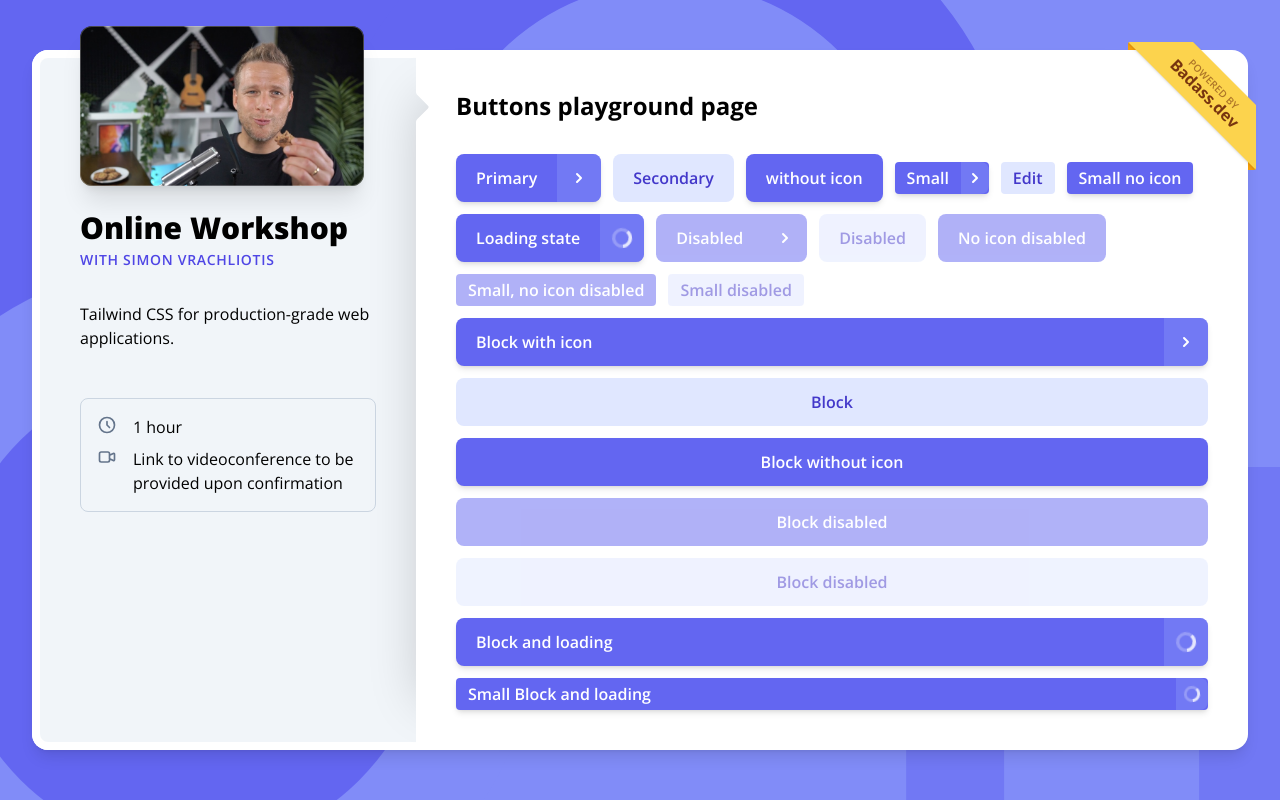
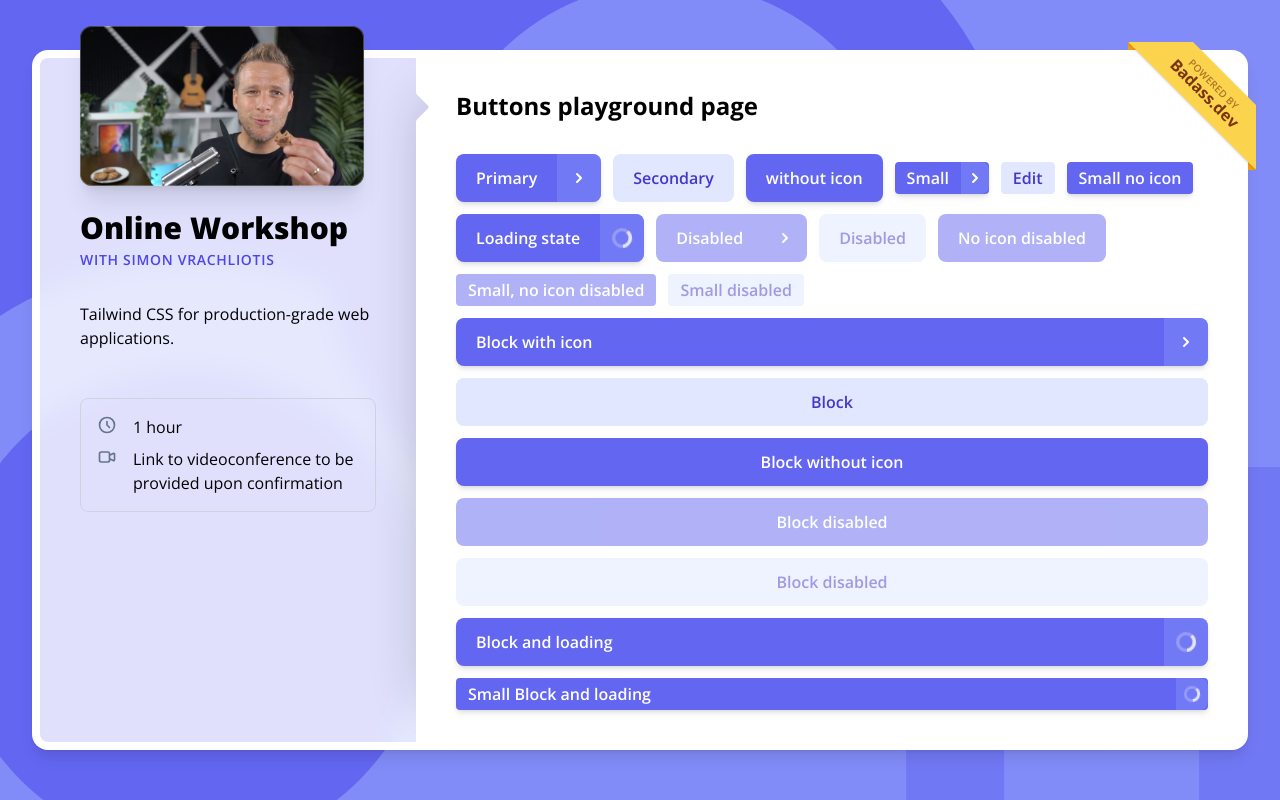
Before and after one commit to pro-tailwind/calendar-app, a Next.js app: page /buttons in a window 1280 px wide. Built offline with nearby package versions, Linux system fonts and the light colour scheme.

Commit message:
backdrop-filter on side panel

```diff
--- a/components/button.jsx
+++ b/components/button.jsx
@@ -23,7 +23,7 @@ import { ChevronRightIcon } from '@heroicons/react/solid'
 Button.propTypes = {
   look: propTypes.oneOf(['primary', 'secondary', 'ghost']),
   size: propTypes.oneOf(['large', 'small']),
-  hasIcon: propTypes.bool,
+  hasIcon: propTypes.bool /* only has effect for primary look */,
   isLoading: propTypes.bool /* only has effect for primary look */,
   block: propTypes.bool,
   focusInset: propTypes.bool,
@@ -68,10 +68,10 @@ export function Button({ size, look, hasIcon, isLoading, block, focusInset, chil
   }
 
   // ------------------------------
-  // Button without icon
+  // Button without icon (only Primary buttons can have an icon)
   // ------------------------------
 
-  if (hasIcon === false) {
+  if (look !== 'primary' || hasIcon === false) {
     return (
       <button
         className={cx(
--- a/components/main-panel.jsx
+++ b/components/main-panel.jsx
@@ -8,7 +8,7 @@
 
 export function MainPanel({ children }) {
   return (
-    <main className="relative shadow-[0px_-30px_50px_-50px_rgba(0,0,0,0.2)] md:h-[700px] xl:shadow-[-60px_0_50px_-50px_rgba(0,0,0,0.2)]">
+    <main className="relative rounded-b-2xl bg-white shadow-[0px_-30px_50px_-50px_rgba(0,0,0,0.2)] md:h-[700px] xl:rounded-r-2xl xl:rounded-bl-none xl:shadow-[-60px_0_50px_-50px_rgba(0,0,0,0.2)]">
       <svg className="absolute top-0 -left-4 hidden h-full w-4 xl:block">
         <mask id="cutoff">
           <rect className="h-full w-full fill-white"></rect>
--- a/components/side-panel.jsx
+++ b/components/side-panel.jsx
@@ -3,7 +3,7 @@ import { ClockIcon, VideoCameraIcon } from '@heroicons/react/outline'
 
 export function SidePanel() {
   return (
-    <aside className="rounded-t-2xl border-8 border-b-0 border-white bg-slate-100 xl:rounded-l-2xl xl:rounded-tr-none xl:border-b-8 xl:border-r-0 xl:pr-4">
+    <aside className="rounded-t-2xl border-8 border-b-0 border-white bg-white bg-opacity-90 backdrop-blur-md xl:rounded-l-2xl xl:rounded-tr-none xl:border-b-8 xl:border-r-0 xl:pr-4 [@supports(backdrop-filter:blur(0))]:bg-opacity-80">
       <div className="-mt-16 py-8 px-4 sm:px-8 md:mt-0 xl:-mt-16 xl:px-10">
         <div className="flex flex-col items-center gap-6 md:flex-row xl:flex-col xl:items-start">
           <Link href="/">
--- a/pages/_app.jsx
+++ b/pages/_app.jsx
@@ -18,7 +18,7 @@ function MyApp({ Component, pageProps }) {
         <div className="mx-auto w-full max-w-5xl px-2 py-10 sm:px-6 lg:px-8 xl:max-w-7xl">
           <div className="relative">
             <Ribbon />
-            <div className="grid h-full rounded-2xl bg-white shadow-lg xl:grid-cols-[400px,1fr]">
+            <div className="grid h-full rounded-2xl shadow-lg xl:grid-cols-[400px,1fr]">
               <SidePanel />
               <MainPanel>
                 <Component
```
